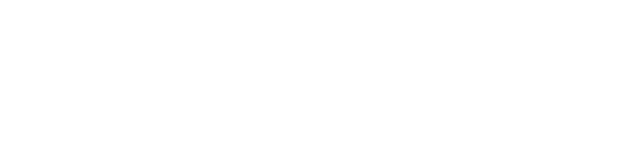
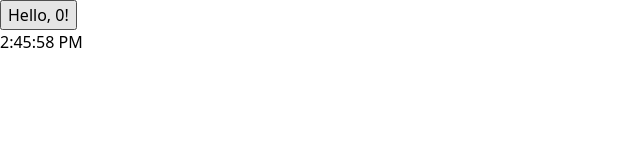
Before and after one commit to tombl/dhtml, a plain HTML site: page index.html in a window 1280 px wide. Shown: the whole page, without its empty margins (0-640 px from the left). Drawn offline with Linux system fonts and the light colour scheme; the site is published under a folder, as on GitHub Pages, so addresses that start at the root find nothing.

Commit message:
use relative paths for everything

```diff
--- a/index.html
+++ b/index.html
@@ -4,8 +4,8 @@
     <meta charset="UTF-8" />
     <meta name="viewport" content="width=device-width, initial-scale=1.0" />
     <title>Example</title>
-    <link rel="stylesheet" href="/reset.css" />
-    <script type="module" src="/main.js"></script>
+    <link rel="stylesheet" href="reset.css" />
+    <script type="module" src="main.js"></script>
     <link rel="shortcut icon" href="data:" />
   </head>
   <body></body>
```
Also changed, not shown: test/basic.html (+1 -1 lines).
